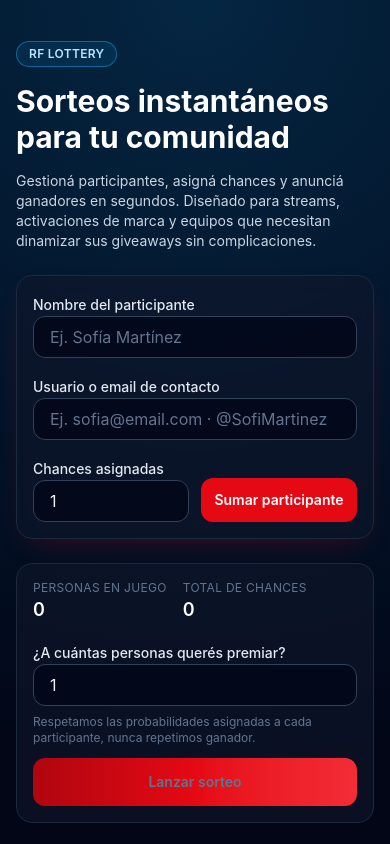
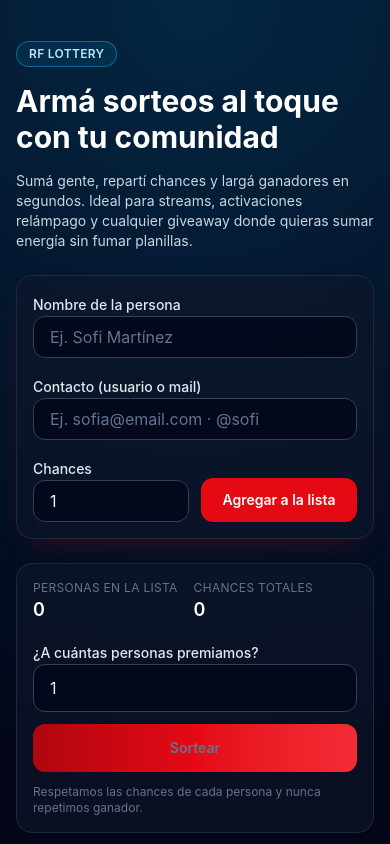
Before and after one commit to rodrigofrende/rf-lottery, a React (Vite) app: page / in a window 390 px wide. Shown: the top 844 px of the page. Built offline with nearby package versions, Linux system fonts and the light colour scheme; no server answers.

Commit message:
fix: layout inconsistences, deploy

```diff
--- a/src/App.tsx
+++ b/src/App.tsx
@@ -208,12 +208,11 @@ const App = () => {
             RF Lottery
           </span>
           <h1 className="text-3xl font-bold text-white sm:text-4xl">
-            Sorteos instantáneos para tu comunidad
+            Armá sorteos al toque con tu comunidad
           </h1>
           <p className="max-w-2xl text-sm text-slate-300 sm:text-base">
-            Gestioná participantes, asigná chances y anunciá ganadores en segundos. Diseñado para
-            streams, activaciones de marca y equipos que necesitan dinamizar sus giveaways sin
-            complicaciones.
+            Sumá gente, repartí chances y largá ganadores en segundos. Ideal para streams, activaciones
+            relámpago y cualquier giveaway donde quieras sumar energía sin fumar planillas.
           </p>
         </header>
 
--- a/src/components/ParticipantForm.tsx
+++ b/src/components/ParticipantForm.tsx
@@ -28,6 +28,7 @@ export const ParticipantForm = ({
 }: ParticipantFormProps) => {
   const [form, setForm] = useState<ParticipantDraft>(defaultDraft);
   const [errors, setErrors] = useState<{ name?: string; contact?: string; chances?: string }>({});
+  const showPlaceholders = mode === 'create' && existingParticipants.length === 0;
 
   useEffect(() => {
     if (initialParticipant) {
@@ -45,15 +46,15 @@ export const ParticipantForm = ({
     const nextErrors: typeof errors = {};
 
     if (!form.name.trim()) {
-      nextErrors.name = 'Ingresá el nombre del participante.';
+      nextErrors.name = 'Necesitamos el nombre.';
     }
 
     const trimmedContact = form.contact.trim();
 
     if (!trimmedContact) {
-      nextErrors.contact = 'Compartí el usuario o email de contacto.';
+      nextErrors.contact = 'Pasá un usuario o mail.';
     } else if (trimmedContact.includes('@') && !/^[^\s@]+@[^\s@]+\.[^\s@]+$/.test(trimmedContact)) {
-      nextErrors.contact = 'Revisá el formato del email.';
+      nextErrors.contact = 'Ese mail no parece válido.';
     }
 
     if (!nextErrors.contact) {
@@ -65,12 +66,12 @@ export const ParticipantForm = ({
       );
 
       if (exists) {
-        nextErrors.contact = 'Este usuario o email ya está participando.';
+        nextErrors.contact = 'Ese contacto ya está en la lista.';
       }
     }
 
     if (!Number.isFinite(form.chances) || form.chances < 1) {
-      nextErrors.chances = 'Asigná al menos una chance.';
+      nextErrors.chances = 'Poné al menos una chance.';
     }
 
     setErrors(nextErrors);
@@ -102,12 +103,12 @@ export const ParticipantForm = ({
     >
       <div className="space-y-2">
         <label htmlFor="participant-name" className="text-sm font-medium text-slate-200">
-          Nombre del participante
+          Nombre de la persona
         </label>
         <input
           id="participant-name"
           type="text"
-          placeholder="Ej. Sofía Martínez"
+          placeholder={showPlaceholders ? 'Ej. Sofi Martínez' : undefined}
           value={form.name}
           onChange={(event) => setForm((prev) => ({ ...prev, name: event.target.value }))}
           className="w-full rounded-xl border border-slate-700 bg-slate-950/80 px-4 py-2 text-base text-slate-100 placeholder:text-slate-500"
@@ -117,12 +118,12 @@ export const ParticipantForm = ({
 
       <div className="space-y-2">
         <label htmlFor="participant-contact" className="text-sm font-medium text-slate-200">
-          Usuario o email de contacto
+          Contacto (usuario o mail)
         </label>
         <input
           id="participant-contact"
           type="text"
-          placeholder="Ej. sofia@email.com · @SofiMartinez"
+          placeholder={showPlaceholders ? 'Ej. sofia@email.com · @sofi' : undefined}
           value={form.contact}
           onChange={(event) => setForm((prev) => ({ ...prev, contact: event.target.value }))}
           className="w-full rounded-xl border border-slate-700 bg-slate-950/80 px-4 py-2 text-base text-slate-100 placeholder:text-slate-500"
@@ -133,7 +134,7 @@ export const ParticipantForm = ({
       <div className="grid grid-cols-2 items-end gap-3">
         <div className="space-y-2">
           <label htmlFor="participant-chances" className="text-sm font-medium text-slate-200">
-            Chances asignadas
+            Chances
           </label>
           <input
             id="participant-chances"
@@ -141,6 +142,7 @@ export const ParticipantForm = ({
             min={1}
             step={1}
             inputMode="numeric"
+            placeholder={showPlaceholders ? '1' : undefined}
             value={form.chances}
             onChange={(event) =>
               setForm((prev) => ({
@@ -157,7 +159,7 @@ export const ParticipantForm = ({
           type="submit"
           className="h-11 cursor-pointer rounded-xl bg-primary-500 text-sm font-semibold text-white transition hover:bg-primary-400 active:scale-[0.98]"
         >
-          {mode === 'create' ? 'Sumar participante' : 'Guardar cambios'}
+          {mode === 'create' ? 'Agregar a la lista' : 'Guardar'}
         </button>
       </div>
 
--- a/src/components/ParticipantList.tsx
+++ b/src/components/ParticipantList.tsx
@@ -18,7 +18,7 @@ export const ParticipantList = ({
   if (participants.length === 0) {
     return (
       <div className="rounded-2xl border border-dashed border-slate-800 bg-slate-900/50 p-6 text-center text-sm text-slate-400">
-        Sumá tu primer participante para ver la lista viva del sorteo 👇
+        Sumá a la primera persona y empezá a armar el hype del sorteo 👇
       </div>
     );
   }
@@ -26,13 +26,13 @@ export const ParticipantList = ({
   return (
     <div className="space-y-3">
       <div className="flex items-center justify-between gap-3">
-        <p className="text-sm font-semibold text-slate-200">Participantes listos para el sorteo</p>
+        <p className="text-sm font-semibold text-slate-200">Lista caliente para sortear</p>
         <button
           type="button"
           onClick={onClearAll}
           className="cursor-pointer rounded-lg border border-transparent bg-primary-600/90 px-3 py-1.5 text-xs font-semibold text-white transition hover:bg-primary-500 active:scale-[0.97]"
         >
-          Limpiar lista
+          Vaciar lista
         </button>
       </div>
 
@@ -69,7 +69,7 @@ export const ParticipantList = ({
                 onClick={() => onDelete(participant.id)}
                 className="cursor-pointer rounded-lg border border-transparent bg-rose-500/10 px-3 py-1.5 text-xs font-semibold text-rose-300 transition hover:bg-rose-500/20 active:scale-[0.97]"
               >
-                Quitar
+                Sacar
               </button>
             </div>
           </li>
--- a/src/components/RaffleControls.tsx
+++ b/src/components/RaffleControls.tsx
@@ -21,19 +21,19 @@ export const RaffleControls = ({
     <div className="space-y-4 rounded-2xl border border-slate-800 bg-slate-900/60 p-4">
       <div className="flex flex-wrap items-center gap-4">
         <div>
-          <p className="text-xs uppercase tracking-wide text-slate-500">Personas en juego</p>
+          <p className="text-xs uppercase tracking-wide text-slate-500">Personas en la lista</p>
           <p className="text-lg font-semibold text-white">{participantCount}</p>
         </div>
         <div>
-          <p className="text-xs uppercase tracking-wide text-slate-500">Total de chances</p>
+          <p className="text-xs uppercase tracking-wide text-slate-500">Chances totales</p>
           <p className="text-lg font-semibold text-white">{totalChances}</p>
         </div>
       </div>
 
-      <div className="grid gap-3 sm:grid-cols-[1fr_auto] sm:items-end">
+      <div className="grid gap-3 sm:grid-cols-[minmax(0,1fr)_auto] sm:items-end">
         <div className="space-y-2">
           <label htmlFor="winners-count" className="text-sm font-medium text-slate-200">
-            ¿A cuántas personas querés premiar?
+            ¿A cuántas personas premiamos?
           </label>
           <input
             id="winners-count"
@@ -46,21 +46,22 @@ export const RaffleControls = ({
               const value = Number.parseInt(event.target.value, 10);
               onRequestedWinnersChange(Number.isNaN(value) ? 1 : Math.max(1, value));
             }}
-            className="w-full rounded-xl border border-slate-700 bg-slate-950/80 px-4 py-2 text-base text-slate-100 placeholder:text-slate-500"
+            className="h-12 w-full rounded-xl border border-slate-700 bg-slate-950/80 px-4 text-base text-slate-100 placeholder:text-slate-500"
           />
-          <p className="text-xs text-slate-500">
-            Respetamos las probabilidades asignadas a cada participante, nunca repetimos ganador.
-          </p>
         </div>
 
         <button
           type="button"
           onClick={onDraw}
           disabled={!canDraw || isDrawing}
-          className="flex h-12 cursor-pointer items-center justify-center rounded-xl bg-gradient-to-r from-primary-600 via-primary-500 to-primary-400 text-sm font-semibold text-white transition enabled:hover:from-primary-500 enabled:hover:to-primary-300 enabled:active:scale-[0.98] disabled:cursor-not-allowed disabled:bg-slate-800 disabled:text-slate-500"
+          className="flex h-12 cursor-pointer items-center justify-center rounded-xl bg-gradient-to-r from-primary-600 via-primary-500 to-primary-400 px-6 text-sm font-semibold text-white transition enabled:hover:from-primary-500 enabled:hover:to-primary-300 enabled:active:scale-[0.98] disabled:cursor-not-allowed disabled:bg-slate-800 disabled:text-slate-500 sm:self-end"
         >
-          {isDrawing ? 'Sorteando...' : 'Lanzar sorteo'}
+          {isDrawing ? 'Sorteando...' : 'Sortear'}
         </button>
+
+        <p className="text-xs text-slate-500 sm:col-span-2">
+          Respetamos las chances de cada persona y nunca repetimos ganador.
+        </p>
       </div>
     </div>
   );
--- a/src/components/RaffleOverlay.tsx
+++ b/src/components/RaffleOverlay.tsx
@@ -41,10 +41,10 @@ export const RaffleOverlay = ({
         <header className="space-y-2 text-center">
           <p className="text-xs font-semibold uppercase tracking-[0.35em] text-brand-200">Celebramos a</p>
           <h2 className="text-3xl font-bold text-white">
-            🎉 ¡{winners.length} ganador{winners.length > 1 ? 'es' : ''} al instante!
+            🎉 ¡{winners.length} ganador{winners.length > 1 ? 'es' : ''} recién salid{winners.length > 1 ? 'os' : 'o'}!
           </h2>
           <p className="text-sm text-slate-400">
-            Mostralos en vivo, agradeceles y seguí sorprendiendo a tu comunidad.
+            Mostralos en vivo, tirales un gracias y seguí metiendo energía a la comunidad.
           </p>
         </header>
 
@@ -52,17 +52,12 @@ export const RaffleOverlay = ({
           {winners.map((winner, index) => (
             <li
               key={winner.id}
-              className="flex items-center justify-between rounded-2xl border border-brand-500/25 bg-slate-950/70 px-4 py-3"
+              className="rounded-2xl border border-brand-500/25 bg-slate-950/70 px-4 py-3"
             >
-              <div>
-                <p className="text-sm font-semibold text-white">
-                  #{index + 1} {winner.name}
-                </p>
-                <p className="text-xs text-slate-400">{winner.contact}</p>
-              </div>
-              <span className="text-xs font-semibold text-brand-200">
-                {winner.chances} chance{winner.chances > 1 ? 's' : ''}
-              </span>
+              <p className="text-sm font-semibold text-white">
+                #{index + 1} {winner.name}
+              </p>
+              <p className="text-xs text-slate-400">{winner.contact}</p>
             </li>
           ))}
         </ul>
```
Also changed, not shown: src/components/RaffleResult.tsx (+10 -15 lines).
